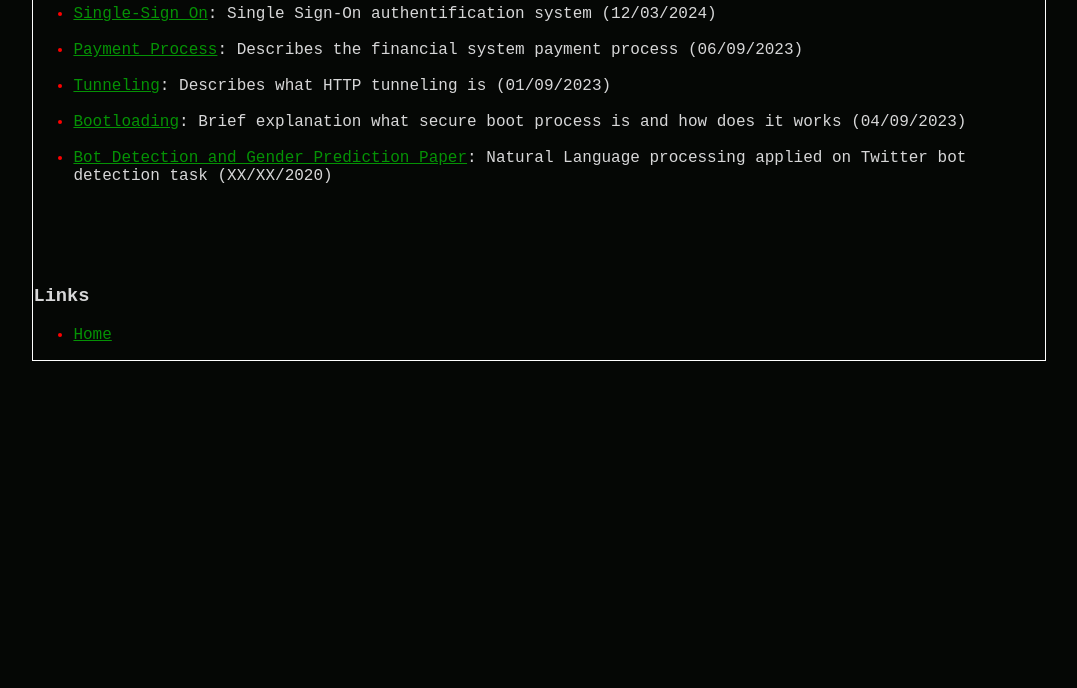
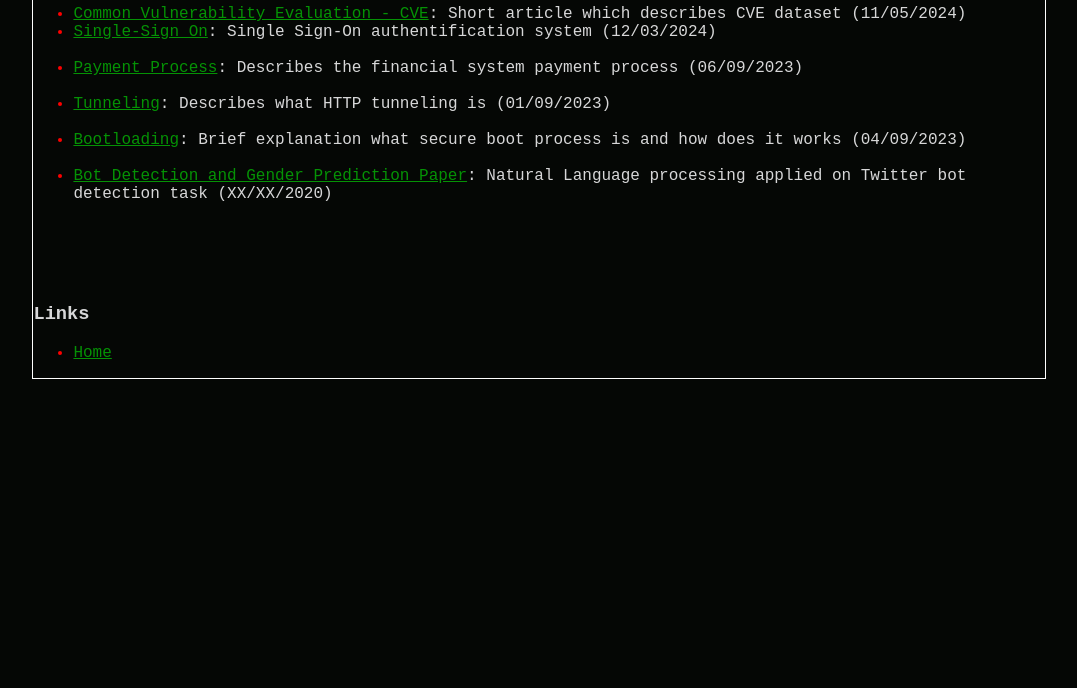
Before and after one commit to dominikstipic/dstipic.github.io, a plain HTML site: page pages/content.html in a window 1280 px wide. Shown: the part 112-800 px from the top of the page, without its empty margins (101-1178 px from the left). Drawn offline with Linux system fonts and the light colour scheme.

Commit message:
Add entries

```diff
--- a/pages/content.html
+++ b/pages/content.html
@@ -11,6 +11,9 @@
       <h1>Content</h1>
     </header>
     <ul>
+      <li>
+        <a href="../articles/CVE.pdf">Common Vulnerability Evaluation - CVE</a>: Short article which describes CVE dataset (11/05/2024)
+      </li>
       <li>
         <a href="../articles/SSO.pdf">Single-Sign On</a>: Single Sign-On authentification system (12/03/2024)
       </li>
```
Also changed, not shown: index.html (+3 -0 lines).
